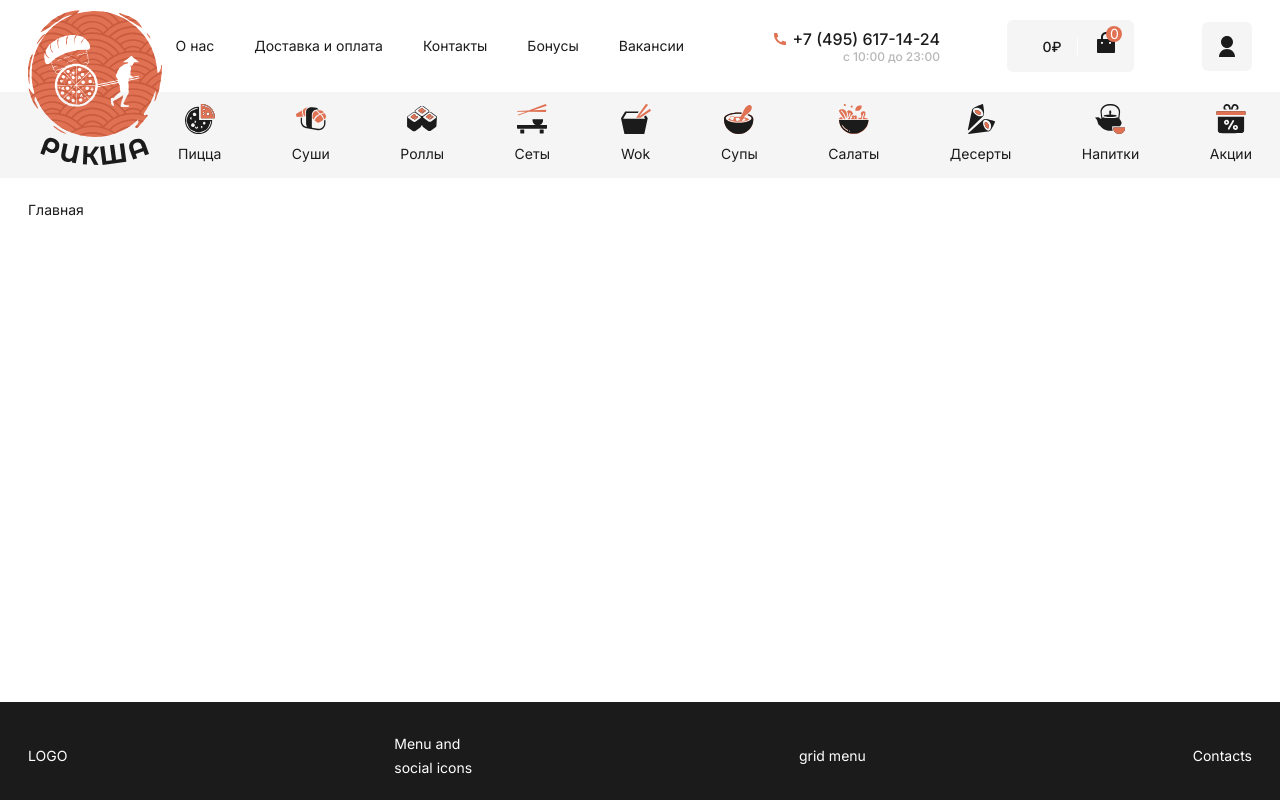
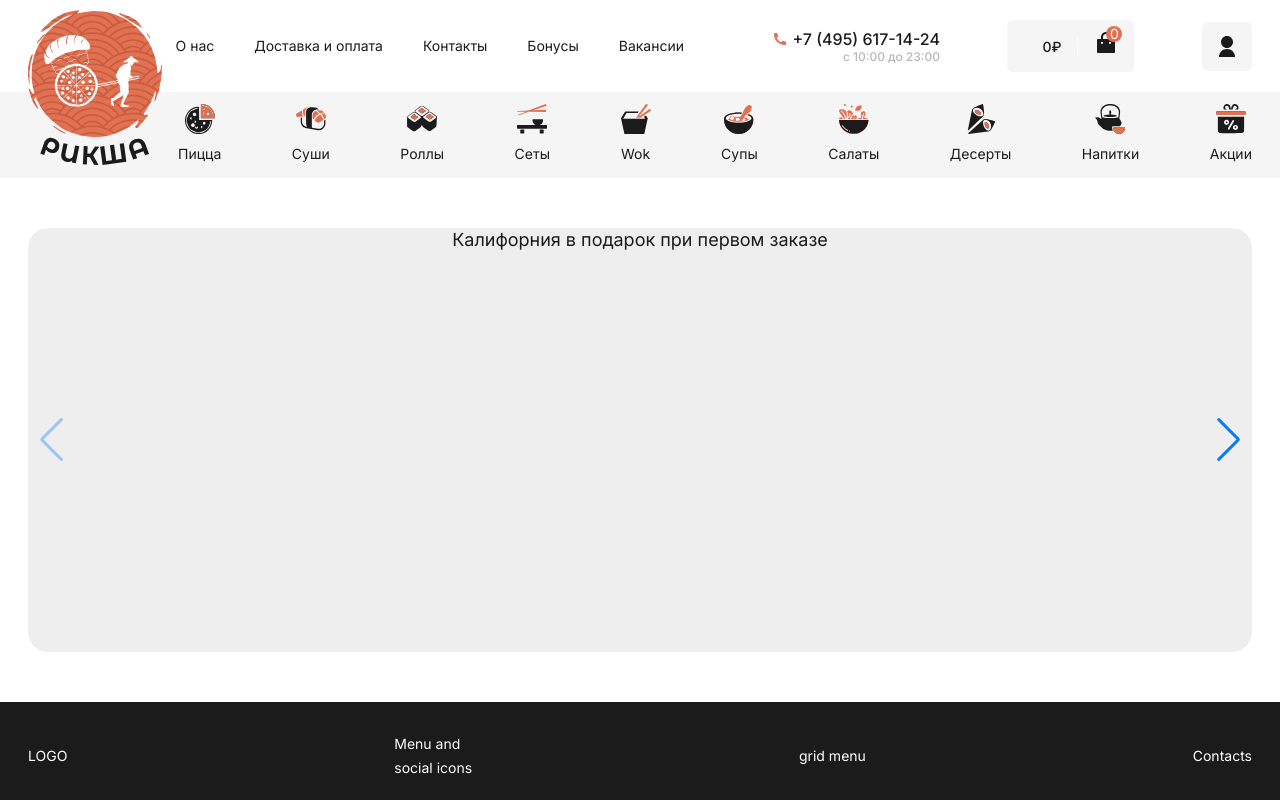
Before and after one commit to DoccHik/Riksha, a React (Create React App) app: page / in a window 1280 px wide. Built offline with nearby package versions, Linux system fonts and the light colour scheme.

Commit message:
Добавлен макет сладйера главной страницы

```diff
--- a/package.json
+++ b/package.json
@@ -11,6 +11,7 @@
     "react-dom": "^18.2.0",
     "react-router-dom": "^6.10.0",
     "react-scripts": "5.0.1",
+    "swiper": "^9.2.4",
     "web-vitals": "^2.1.4"
   },
   "scripts": {
--- /dev/null
+++ b/src/Components/Slider/Slider.jsx
@@ -0,0 +1,38 @@
+import React from "react";
+import styles from "../../styles/modules/Slider.module.scss";
+
+// import Swiper React components
+import { Swiper, SwiperSlide } from "swiper/react";
+
+// import Swiper styles
+import "swiper/scss";
+import "swiper/scss/navigation";
+import "swiper/scss/pagination";
+import { Navigation } from "swiper";
+import { swiperSlides } from "../../data/dataProject";
+
+const Slider = () => {
+  return (
+    <>
+      <Swiper
+        className={styles["swiper"]}
+        modules={[Navigation]}
+        spaceBetween={20}
+        slidesPerView={1}
+        navigation={true}
+        pagination={{ clickable: true }}
+        scrollbar={{ draggable: true }}
+        // onSlideChange={() => console.log("slide change")}
+        // onSwiper={(swiper) => console.log(swiper)}
+      >
+        {swiperSlides.map((slide) => (
+          <SwiperSlide className={styles["swiper-slide"]}>
+            {slide.title}
+          </SwiperSlide>
+        ))}
+      </Swiper>
+    </>
+  );
+};
+
+export default Slider;
--- a/src/data/dataProject.js
+++ b/src/data/dataProject.js
@@ -102,3 +102,21 @@ export const headerBottomLinks = [
 ];
 
 export const burgerMenuIcon = <BurgerMenuIcon />;
+
+export const swiperSlides = [
+  {
+    id: 1,
+    title: "Калифорния в подарок при первом заказе",
+    description: "от 1500 ₽ ",
+  },
+  {
+    id: 2,
+    title: "Слайд №2",
+    description: "от 1500 ₽ ",
+  },
+  {
+    id: 3,
+    title: "Слайд №3",
+    description: "от 1500 ₽ ",
+  },
+];
--- a/src/pages/MainPage.jsx
+++ b/src/pages/MainPage.jsx
@@ -1,10 +1,16 @@
 import React from "react";
 import styles from "../styles/modules/MainPage.module.scss";
+import Slider from "../Components/Slider/Slider";
+import { swiperSlides } from "../data/dataProject";
 
 const MainPage = () => {
   return (
     <section className={styles["main"]}>
-      <div className="container">Главная</div>
+      <div className="container">
+        <div className={styles["main-slider"]}>
+          <Slider />
+        </div>
+      </div>
     </section>
   );
 };
--- a/src/styles/modules/Header.module.scss
+++ b/src/styles/modules/Header.module.scss
@@ -1,6 +1,6 @@
 .header {
   background-color: #fff;
-  margin: 0px 0px 20px 0px;
+  margin: 0px 0px 50px 0px;
   &-row {
     display: flex;
     align-items: center;
--- a/src/styles/modules/MainPage.module.scss
+++ b/src/styles/modules/MainPage.module.scss
@@ -1,2 +1,5 @@
 .main {
+  &-slider {
+    margin: 0px 0px 50px 0px;
+  }
 }
--- /dev/null
+++ b/src/styles/modules/Slider.module.scss
@@ -0,0 +1,12 @@
+.swiper {
+  width: 100%;
+  min-height: 424px;
+}
+
+.swiper-slide {
+  text-align: center;
+  font-size: 18px;
+  background-color: #eee;
+  min-height: 424px;
+  border-radius: 20px;
+}
```
Also changed, not shown: 1 other file (tests, documents, lock files or other folders).
